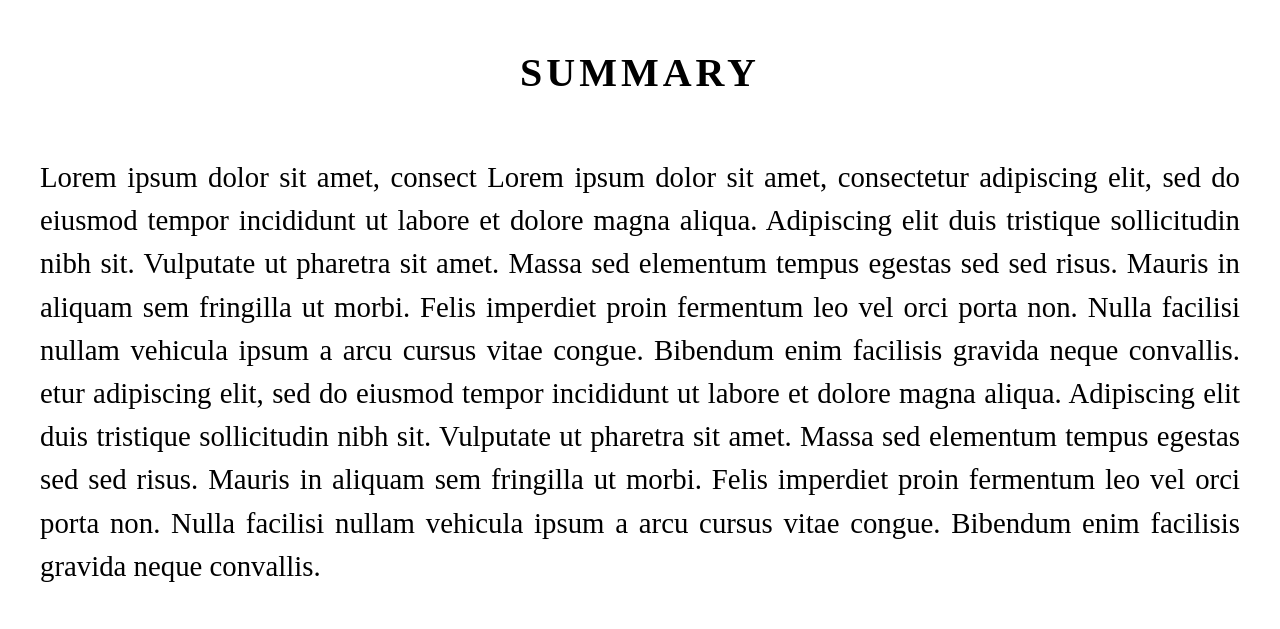
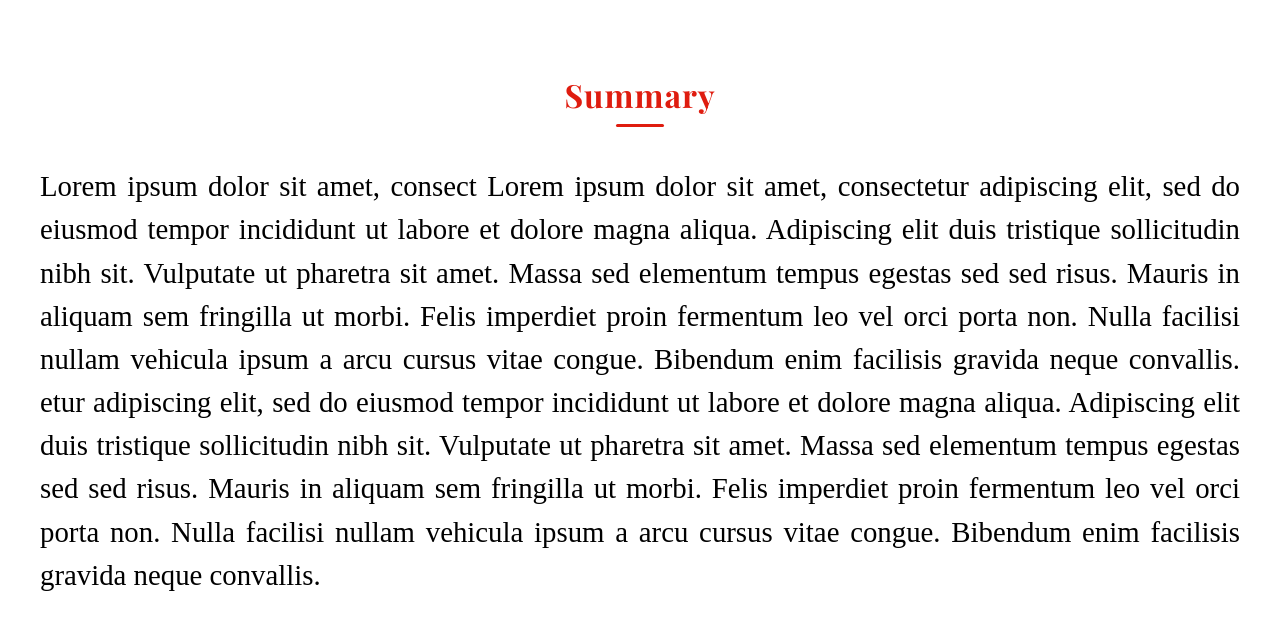
Before and after one commit to jash139/book_editor_v2, a React (Create React App) app: page /view-book in a window 1280 px wide. Shown: the part 959-1588 px from the top of the page. Built offline with nearby package versions, Linux system fonts and the light colour scheme; no server answers; what @editorjs/editorjs would draw is missing.

Commit message:
Changed Heading styling

```diff
--- a/src/components/Carousel/Carousel.js
+++ b/src/components/Carousel/Carousel.js
@@ -1,7 +1,7 @@
 import React from "react";
 
-import ArrowBackIosRoundedIcon from '@material-ui/icons/ArrowBackIosRounded';
-import ArrowForwardIosRoundedIcon from '@material-ui/icons/ArrowForwardIosRounded';
+import ChevronLeftIcon from "@material-ui/icons/ChevronLeft";
+import ChevronRightIcon from "@material-ui/icons/ChevronRight";
 
 import { makeStyles } from "@material-ui/core/styles";
 import GridList from "@material-ui/core/GridList";
@@ -15,12 +15,17 @@ const useStyles = makeStyles((theme) => ({
         display: "flex",
         alignItems: "center",
     },
-    arrowIcon: {
-        color: themeColors.darkSkin,
-        fontSize: "2.5rem",
-        [theme.breakpoints.down("md")]: {
-            fontSize: "2rem",
+    scrollIcon: {
+        backgroundColor: themeColors.red,
+        margin: "0 1rem",
+        padding: "0.3rem",
+        "&:hover": {
+            backgroundColor: themeColors.red,
         },
+    },
+    icon: {
+        color: "white",
+        fontSize: "2rem",
     },
     root: {
         display: "flex",
@@ -65,8 +70,8 @@ function Carousel(props) {
 
     return (
         <div className={classes.carousel}>
-            <IconButton onClick={() => handleScroll("left")}>
-                <ArrowBackIosRoundedIcon className={classes.arrowIcon} />
+            <IconButton className={classes.scrollIcon} onClick={() => handleScroll("left")}>
+                <ChevronLeftIcon className={classes.icon} />
             </IconButton>
 
             {/* change this id to be unique */}
@@ -76,8 +81,8 @@ function Carousel(props) {
                     {bookCards}
                 </GridList>
             </div>
-            <IconButton onClick={() => handleScroll("right")}>
-                <ArrowForwardIosRoundedIcon className={classes.arrowIcon} />
+            <IconButton className={classes.scrollIcon} onClick={() => handleScroll("right")}>
+                <ChevronRightIcon className={classes.icon} />
             </IconButton>
         </div>
     );
--- a/src/components/Explore/Explore.js
+++ b/src/components/Explore/Explore.js
@@ -8,7 +8,6 @@ import BigHeading from "../BigHeading/BigHeading";
 import Heading from "../Heading/Heading";
 import Carousel from "../Carousel/Carousel";
 import GenreSelectionTabs from "../GenreSelectionTabs/GenreSelectionTabs";
-import TestComponent from "../Testcomponent/TestComponent";
 
 import themeColors from "../../constants/themeColors";
 import genres from "../../constants/genres";
@@ -79,8 +78,7 @@ function Explore() {
         genres.map((genre, id) =>
             <div className={id % 2 === 0 ? classes.carouselDark : classes.carouselLight} key={genre}>
                 <Heading heading={genre} />
-                {/* <Carousel id={"carousel-" + genre} /> */}
-                <TestComponent id={"carousel-" + genre} />
+                <Carousel id={"carousel-" + genre} />
             </div>
         )
     );
@@ -89,7 +87,6 @@ function Explore() {
         <div className={classes.carouselDark}>
             <Heading heading={selectedGenre.genre} />
             <Carousel id={"carousel-" + selectedGenre.genre} />
-            <TestComponent id={"carousel-" + selectedGenre.genre} />
         </div>
     );
 
--- a/src/components/Heading/Heading.js
+++ b/src/components/Heading/Heading.js
@@ -5,34 +5,33 @@ import { makeStyles } from "@material-ui/core";
 import themeColors from "../../constants/themeColors";
 
 const useStyles = makeStyles({
-    headingDiv: {
+    root: {
         display: "flex",
         flexDirection: "column",
         alignItems: "center",
         justifyContent: "center",
-        marginBottom: "3rem",
+        margin: "1.5rem 0",
     },
     heading: {
-        color: themeColors.darkSkin,
-        fontFamily: "'Cormorant', serif",
-        fontSize: "2.5rem",
-        letterSpacing: "4px",
+        color: themeColors.red,
+        fontFamily: "'Playfair Display', serif",
+        fontSize: "2rem",
+        letterSpacing: "1px",
         margin: 0,
-        textTransform: "uppercase",
     },
     underline: {
-        backgroundColor: themeColors.darkSkin,
-        borderRadius: "2px",
+        backgroundColor: themeColors.red,
+        borderRadius: "2rem",
         marginTop: "0.5rem",
-        height: "0.25rem",
-        width: "5rem",
+        height: "0.18rem",
+        width: "3rem",
     }
 });
 
 function Heading(props) {
     const classes = useStyles();
     return (
-        <div className={classes.headingDiv}>
+        <div className={classes.root}>
             <h2 className={classes.heading}>{props.heading ? props.heading : "Heading"}</h2>
             <div className={classes.underline} />
         </div>
--- a/src/components/Testcomponent/TestComponent.js
+++ /dev/null
@@ -1,91 +0,0 @@
-import React from "react";
-
-import ChevronLeftIcon from "@material-ui/icons/ChevronLeft";
-import ChevronRightIcon from "@material-ui/icons/ChevronRight";
-
-import { makeStyles } from "@material-ui/core/styles";
-import GridList from "@material-ui/core/GridList";
-
-import BookCard from "../BookCard/BookCard";
-import themeColors from "../../constants/themeColors";
-import { IconButton } from "@material-ui/core";
-
-const useStyles = makeStyles((theme) => ({
-    carousel: {
-        display: "flex",
-        alignItems: "center",
-    },
-    scrollIcon: {
-        backgroundColor: themeColors.red,
-        margin: "0 1rem",
-        padding: "0.3rem",
-        "&:hover": {
-            backgroundColor: themeColors.red,
-        },
-    },
-    icon: {
-        color: "white",
-        fontSize: "2rem",
-    },
-    root: {
-        display: "flex",
-        flexWrap: "wrap",
-        paddingTop: "0",
-        justifyContent: "space-around",
-        overflow: "hidden",
-        maxWidth: "1500px",
-        margin: "auto",
-    },
-    gridList: {
-        flexWrap: "nowrap",
-        padding: "0",
-        margin: "0",
-        overflowY: "hidden",
-        scrollBehavior: "smooth",
-        transform: "translateZ(0)",
-        "&::-webkit-scrollbar": {
-            display: "none",
-            width: "1px",
-        },
-        "&::-webkit-scrollbar-thumb": {
-            backgroundColor: "#4B97C5",
-            borderRadius: "1rem",
-        }
-    },
-}));
-
-function Carousel(props) {
-    const classes = useStyles();
-    const id = props.id;
-
-    const handleScroll = (direction) => {
-        if (direction === "left") {
-            document.getElementById(id).scrollLeft -= 200;
-        } else if (direction === "right") {
-            document.getElementById(id).scrollLeft += 200;
-        }
-    };
-
-    const bookCards = [1, 2, 3, 4, 5, 6, 7, 8, 9, 10].map((book, index) => <BookCard key={index} id={index} />); // change this to actual book id to make it unique
-
-    return (
-        <div className={classes.carousel}>
-            <IconButton className={classes.scrollIcon} onClick={() => handleScroll("left")}>
-                <ChevronLeftIcon className={classes.icon} />
-            </IconButton>
-
-            {/* change this id to be unique */}
-
-            <div className={classes.root}>
-                <GridList className={classes.gridList} id={id} cols={2.5}>
-                    {bookCards}
-                </GridList>
-            </div>
-            <IconButton className={classes.scrollIcon} onClick={() => handleScroll("right")}>
-                <ChevronRightIcon className={classes.icon} />
-            </IconButton>
-        </div>
-    );
-}
-
-export default Carousel;
```
Also changed, not shown: 1 other file (tests, documents, lock files or other folders).
